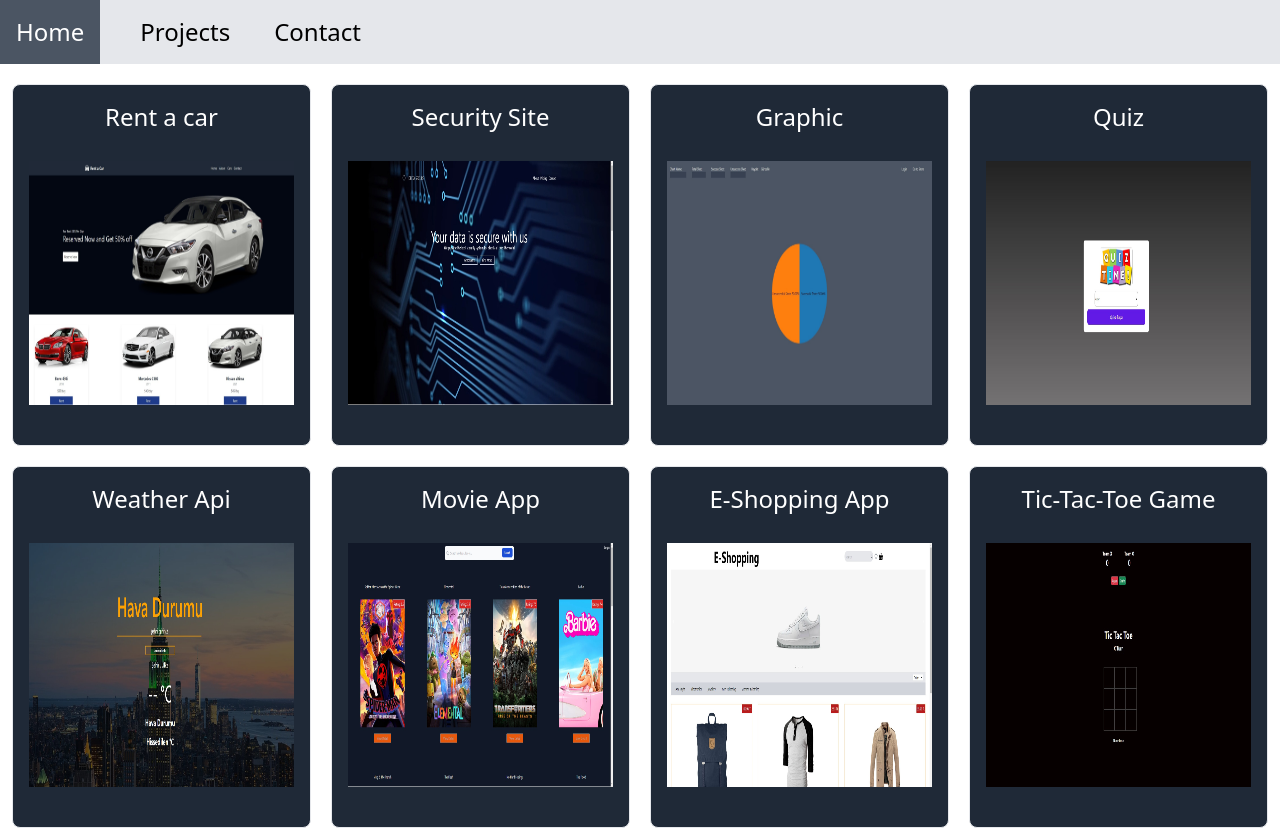
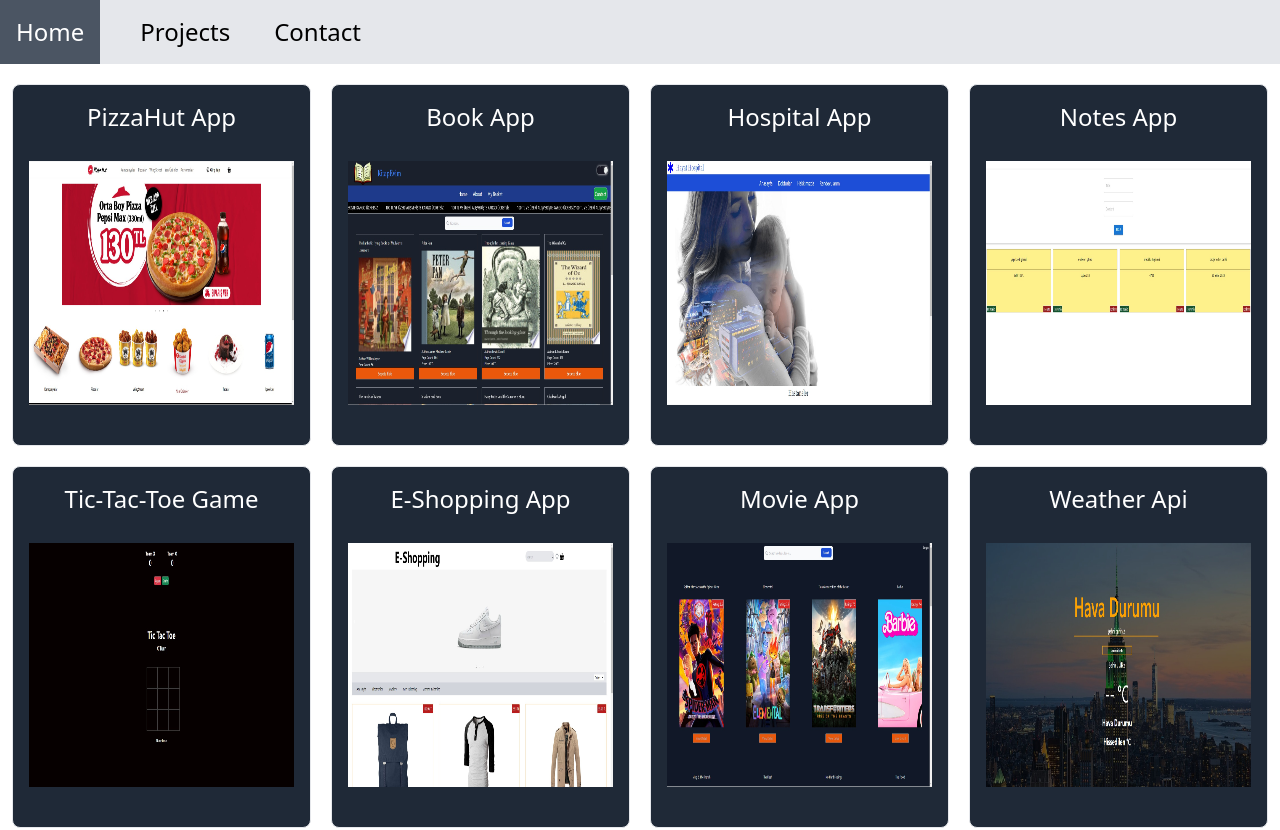
Before and after one commit to salihcelebi96/Portfolio, a React (Create React App) app: page /projects in a window 1280 px wide. Shown: the top 830 px of the page. Built offline with nearby package versions, Linux system fonts and the light colour scheme.

Commit message:
20.commit

```diff
--- a/src/components/card.js
+++ b/src/components/card.js
@@ -20,7 +20,7 @@
   return (
     <div>
       <div className="project-list overflow-hidden  grid sm:grid-cols-1 md:grid-cols-2 lg:grid-cols-3 xl:grid-cols-4 gap-5 mx-3 my-5">
-        {screenData.map((project, index) => (
+        {screenData.slice().reverse().map((project, index) => (
           <Card
             key={index}
             className="project-card border rounded-lg relative flex justify-center bg-gray-800 gap-10 text-white"
```
Also changed, not shown: src/data/dataProjects.js (line endings or trailing spaces).
